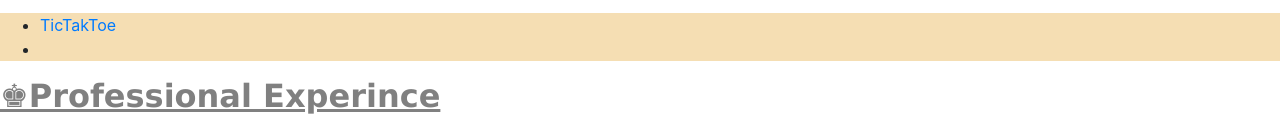
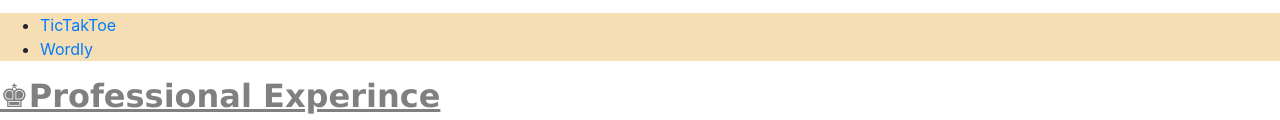
Before and after one commit to pjaswin/pjaswin.github.io, a plain HTML site: page index.html in a window 1280 px wide. Shown: the part 1670-1790 px from the top of the page. Drawn offline with nearby package versions, Linux system fonts and the light colour scheme.

Commit message:
Update index.html

```diff
--- a/index.html
+++ b/index.html
@@ -168,7 +168,7 @@ p {
     <p style="background-color:wheat;">Please visit Below games</p>
     <ul style="background-color:wheat;">
       <li><a href="https://pjaswin.github.io/Tik-tak-toe/">TicTakToe</a></li>
-      <li></li>
+      <li><a href="https://pjaswin.github.io/Wordly-Game/">Wordly</a></li>
   </ul>
 
   <h2 id="prof"><strong><u><span>&#9818;Professional Experince</span></u></strong></h2>
```
